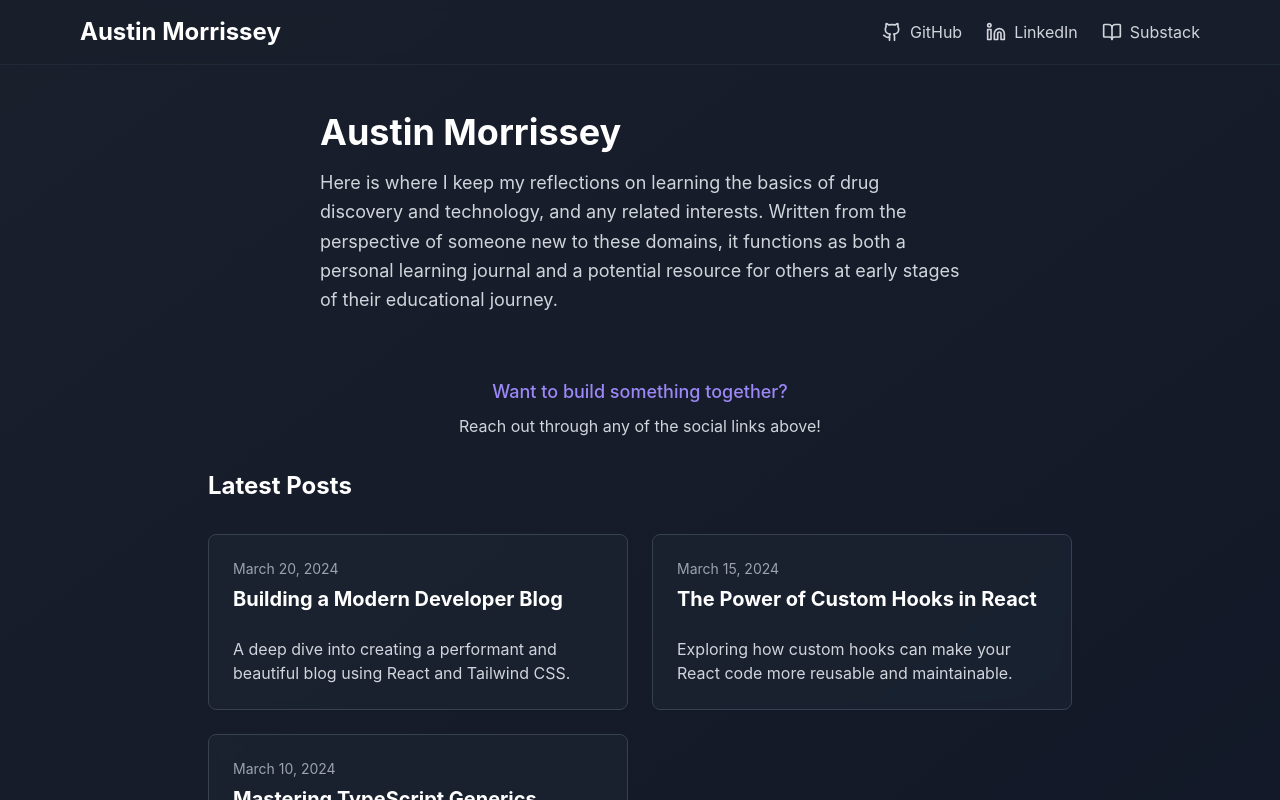
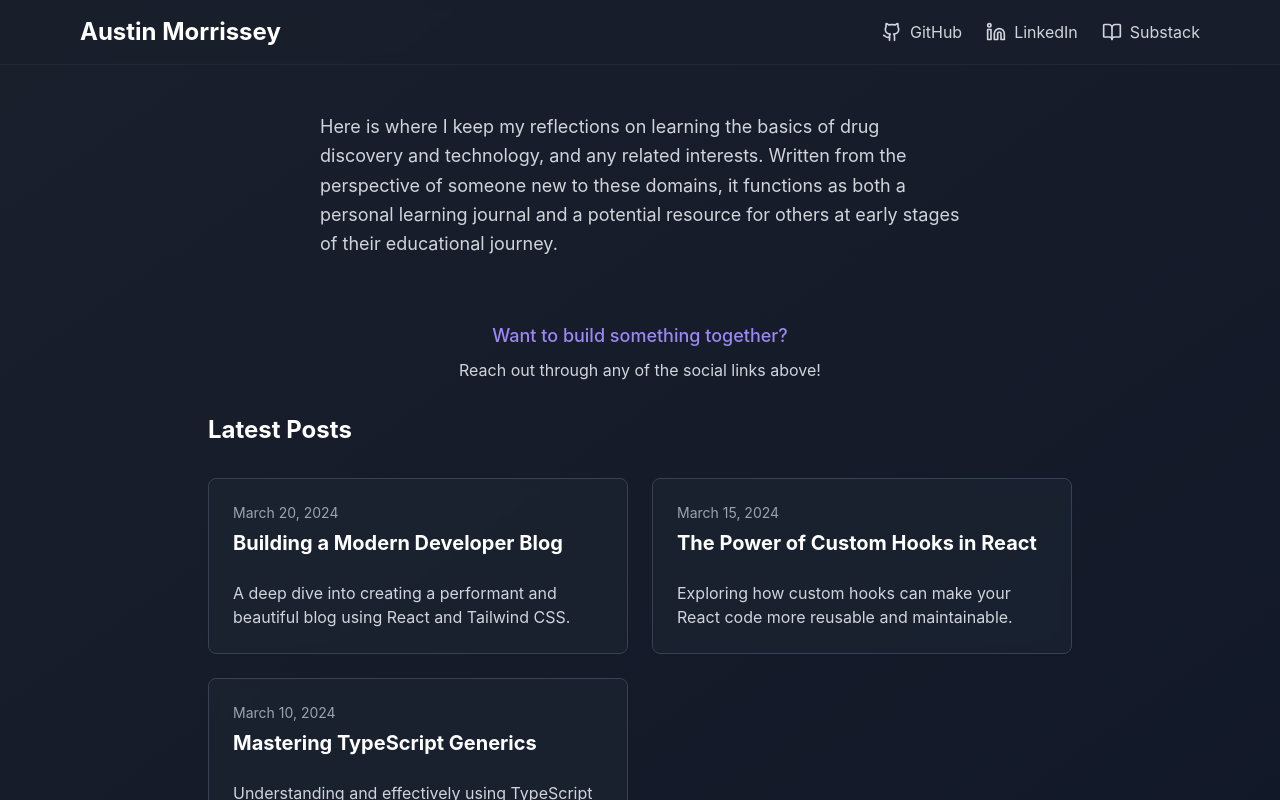
Before and after one commit to gvmfhy/gvmfhy.github.io, a React (Vite) app: page / in a window 1280 px wide. Shown: the top 800 px of the page. Built offline with nearby package versions, Linux system fonts and the light colour scheme.

Commit message:
Revise About Section Layout
Adjusted the layout of the About section to improve space utilization and overall presentation.
[skip gpt_engineer]

```diff
--- a/src/components/AboutSection.tsx
+++ b/src/components/AboutSection.tsx
@@ -8,9 +8,6 @@ export const AboutSection = () => {
       transition={{ duration: 0.5 }}
       className="max-w-2xl mx-auto py-8 px-4"
     >
-      <h1 className="text-4xl font-inter font-bold text-white mb-4">
-        Austin Morrissey
-      </h1>
       <p className="text-gray-300 text-lg leading-relaxed">
         Here is where I keep my reflections on learning the basics of drug discovery and technology, and any related interests. Written from the perspective of someone new to these domains, it functions as both a personal learning journal and a potential resource for others at early stages of their educational journey.
       </p>
```
